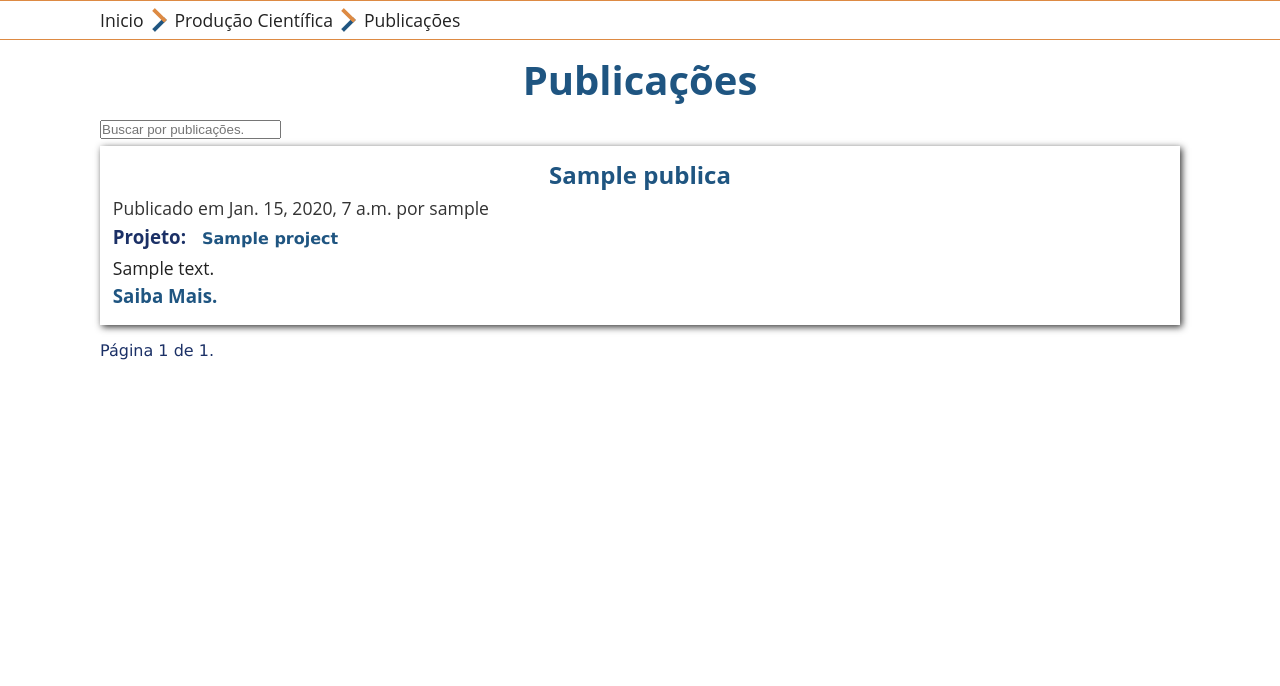
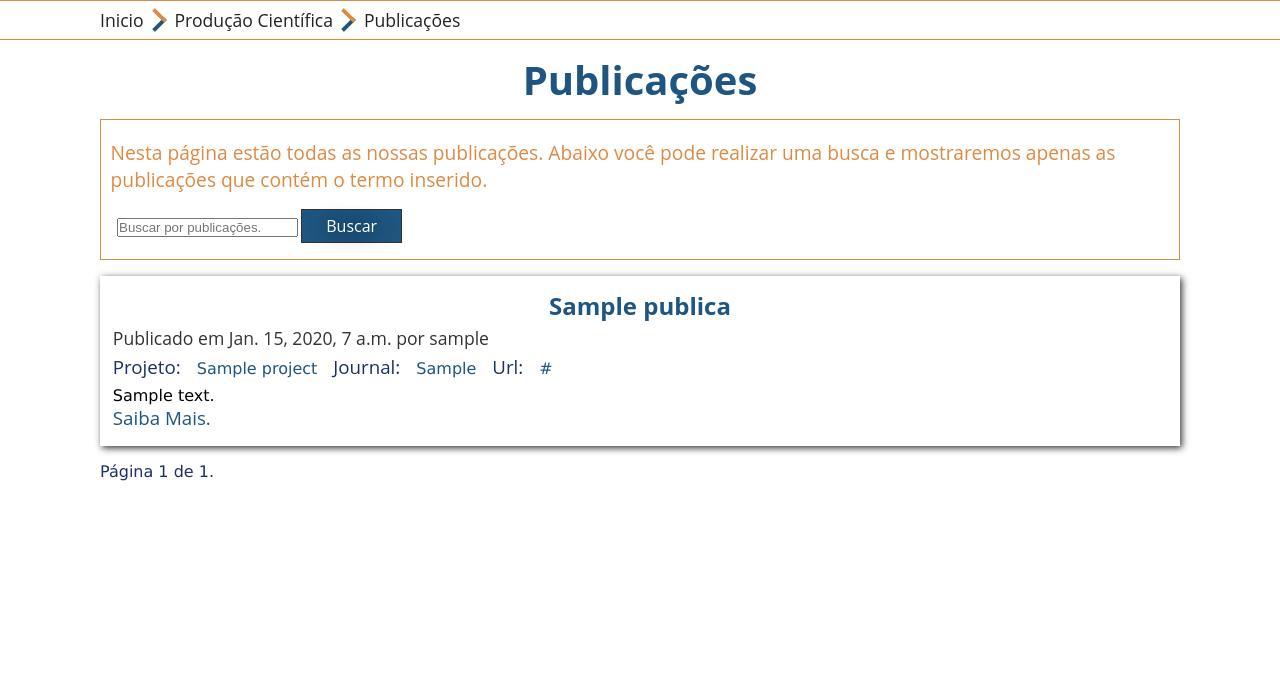
Before and after one commit to DeckerDe/site_cermat, a Django app: page /publica/ in a window 1280 px wide. Shown: the part 96-782 px from the top of the page. Run offline with Django 3.2, Linux system fonts and the light colour scheme; tables that the repository leaves empty hold one stand-in row (values such as "Sample post").

Commit message:
improvements on the publica and projects pages

```diff
--- a/cermat/publica/models.py
+++ b/cermat/publica/models.py
@@ -51,9 +51,10 @@ class Publica(models.Model):
     )
     title = models.CharField(max_length=250, unique=True)
     proj = models.ForeignKey(Project, on_delete=models.CASCADE, default='11000')
+    journal = models.CharField(max_length=250, default='Publicação interna')
+    url = models.URLField(blank=True)
     slug = models.SlugField(max_length=250, unique_for_date='publish', unique=True)
     author = models.ForeignKey(User, related_name='publica_posts', on_delete=models.PROTECT)
-    sec_author = models.ManyToManyField(User, blank=True)
     body = models.TextField()
     publish = models.DateTimeField(default=timezone.now)
     created = models.DateTimeField(auto_now_add=True)
--- a/cermat/publica/views.py
+++ b/cermat/publica/views.py
@@ -4,7 +4,7 @@ from .models import Publica, Project
 from django.db.models import Q
 from django.contrib.postgres.search import TrigramSimilarity
 from django.contrib.auth.mixins import LoginRequiredMixin
-from .forms import CreatePublicaForm
+from .forms import CreatePublicaForm, UpdatePublicaForm
 from django.core import serializers
 from django.views.generic.edit import (
     CreateView,
@@ -43,11 +43,14 @@ class CreatePublica(LoginRequiredMixin,CreateView):
     template_name_suffix  = '_create_form'
     model = Publica
     form_class = CreatePublicaForm
+    def form_valid(self, form):
+        form.instance.author = self.request.user
+        return super().form_valid(form)
 
 class UpdatePublica(LoginRequiredMixin, UpdateView):
     template_name_suffix  = '_create_form'
     model = Publica
-    form_class = CreatePublicaForm
+    form_class = UpdatePublicaForm
 
 
 def lista_projetos(request):
--- a/cermat/static/css/project.css
+++ b/cermat/static/css/project.css
@@ -423,16 +423,37 @@ p {
   display: inline-block;
   font-family: "Rajdhani","Open Sans", sans-serif;
   color: #1B3066;
+  font-weight: 400;
 }
 
 .list_heading span {
   margin-left: 1em;
+  margin-right: 1em;
+  color: #1F5581;
 }
 
 .list_heading span a {
   text-decoration: none;
   color: #1F5581;
-  font-weight: 600;
+  font-weight: 400;
+}
+
+.busca_box {
+  border-style: solid;
+  border-width: 1px;
+  border-color: #DD8A43;
+  margin-bottom: 1em;
+}
+
+.busca_box p {
+  color: #DD8A43;
+  font-size: 1.2em;
+  padding-top: 1em;
+  padding-left: 0.5em;
+}
+
+.busca_box form {
+  margin: 1em 0 0.5em 1em;
 }
 
 .publibox {
@@ -442,6 +463,7 @@ p {
 
 .publicard {
   box-shadow: 2px 2px 7px #333;
+  word-wrap: break-word;
   margin-bottom: 1em;
   padding: 0.8em;
 }
@@ -455,6 +477,10 @@ p {
   width: auto;
 }
 
+.publicard p * {
+  margin-right: 1em;
+}
+
 .publicard h2 {
   text-align: center;
 }
@@ -464,6 +490,10 @@ p {
   color: #1F5581;
 }
 
+.publicard h3 {
+  font-weight: 400;
+}
+
 .publicard h3 a {
   text-decoration: none;
   color: #1F5581;
@@ -471,6 +501,17 @@ p {
 
 .pagination {
   color: #1B3066;
+}
+
+.post_body {
+  word-wrap: break-word;
+  margin-top: 1em;
+  margin-bottom: 1em;
+}
+
+h1 {
+  margin-top: 2em;
+  margin-bottom: 2em;
 }
 
 #div_id_slug div {
--- a/cermat/static/sass/project.scss
+++ b/cermat/static/sass/project.scss
@@ -471,15 +471,35 @@ p {
     display: inline-block;
     font-family: "Rajdhani","Open Sans", sans-serif;
     color: $space_blue ;
+    font-weight: 400;
   }
 
   span{
     margin-left: 1em;
+    margin-right: 1em;
+    color: $usa_blue;
     a{
       text-decoration: none;
       color: $usa_blue;
-      font-weight: 600;
+      font-weight: 400;
     }
+  }
+}
+.busca_box{
+  border-style: solid;
+  border-width: 1px;
+  border-color: $per_orange;
+  margin-bottom: 1em;
+
+  p{
+    color: $per_orange;
+    font-size: 1.2em;
+    padding-top: 1em;
+    padding-left: 0.5em;
+  }
+
+  form{
+    margin: 1em 0 0.5em 1em;
   }
 }
 .publibox{
@@ -488,6 +508,7 @@ p {
 }
 .publicard{
   box-shadow: 2px 2px 7px $jet_grey;
+  word-wrap: break-word;
 
   margin-bottom: 1em;
   padding: 0.8em;
@@ -499,6 +520,11 @@ p {
       width: auto;
     }
   }
+  p{
+    *{
+      margin-right: 1em;
+    }
+  }
 
   h2{
     text-align: center;
@@ -508,6 +534,7 @@ p {
     }
   }
   h3{
+    font-weight: 400;
     a{
       text-decoration: none;
       color: $usa_blue;
@@ -516,6 +543,16 @@ p {
 }
 .pagination{
   color: $space_blue;
+}
+/////////////////PUBLICA DETAIL/////////////////////////////////
+.post_body{
+  word-wrap: break-word;
+  margin-top: 1em;
+  margin-bottom: 1em;
+}
+h1{
+  margin-top: 2em;
+  margin-bottom: 2em;
 }
 /////////////////PUBLICA CRIAR//////////////////////////////////
 #div_id_slug{
--- a/cermat/templates/publica/list.html
+++ b/cermat/templates/publica/list.html
@@ -5,15 +5,22 @@
   <div class="wherebar">
     <p><a href="{% url 'home' %}" >Inicio</a></p>
     <img src="{% static 'images/geral/icon/ArrowHead.svg' %}" alt="Ponta de flecha" >
-    <p><a href="" >Produção Científica</a></p>
+    <p><a href="{% url 'publica:prod_cient' %}" >Produção Científica</a></p>
     <img src="{% static 'images/geral/icon/ArrowHead.svg' %}" alt="Ponta de flecha" >
     <p>Publicações</p>
   </div>
   <div class="contentContainer">
     <h1 id="PubliTitle"> Publicações </h1>
-    <form id="publiBusca">
-      <input name="busca" type="text" placeholder="Buscar por publicações.">
-    </form>
+    <div class="busca_box">
+      <p>
+        Nesta página estão todas as nossas publicações. Abaixo você pode realizar uma busca
+        e mostraremos apenas as publicações que contém o termo inserido.
+      </p>
+      <form id="publiBusca">
+        <input name="busca" type="text" placeholder="Buscar por publicações.">
+        <button type="submit" class="smallBtn">Buscar</button>
+      </form>
+    </div>
     <div class="publibox">
       {% if posts %}
       {% for post in posts %}
@@ -27,8 +34,14 @@
           <div class="list_heading">
             <h3>Projeto:</h3>
             <span> <a href="{{ post.proj.get_absolute_url }}" >{{ post.proj }}</a></span>
+            <h3> Journal:</h3>
+            <span>{{ post.journal }}</span>
+            {% if post.url %}
+            <h3>Url:</h3>
+            <span> <a href="{{ post.url }}" >{{ post.url }}</a></span>
+            {% endif %}
           </div>
-          {{ post.body|safe|truncatewords_html:30|linebreaks }}
+          {{ post.body|safe|truncatewords_html:30 }}
           <h3>
             <a href="{{ post.get_absolute_url }}">Saiba Mais.</a>
           </h3>
--- a/requirements/local.txt
+++ b/requirements/local.txt
@@ -29,3 +29,6 @@ django-debug-toolbar==3.1  # https://github.com/jazzband/django-debug-toolbar
 django-extensions==3.0.9  # https://github.com/django-extensions/django-extensions
 django-coverage-plugin==1.8.0  # https://github.com/nedbat/django_coverage_plugin
 pytest-django==3.10.0  # https://github.com/pytest-dev/pytest-django
+
+# Meu
+django-sass==1.0.0 #https://pypi.org/project/django-sass/
```
Also changed, not shown: cermat/publica/forms.py (+16 -3 lines), cermat/templates/publica/detail.html (+13 -1 lines), cermat/templates/publica/project_list.html (+11 -4 lines), cermat/publica/migrations/0008_auto_20201030_1107.py (added), cermat/publica/migrations/0009_remove_publica_sec_author.py (added).
